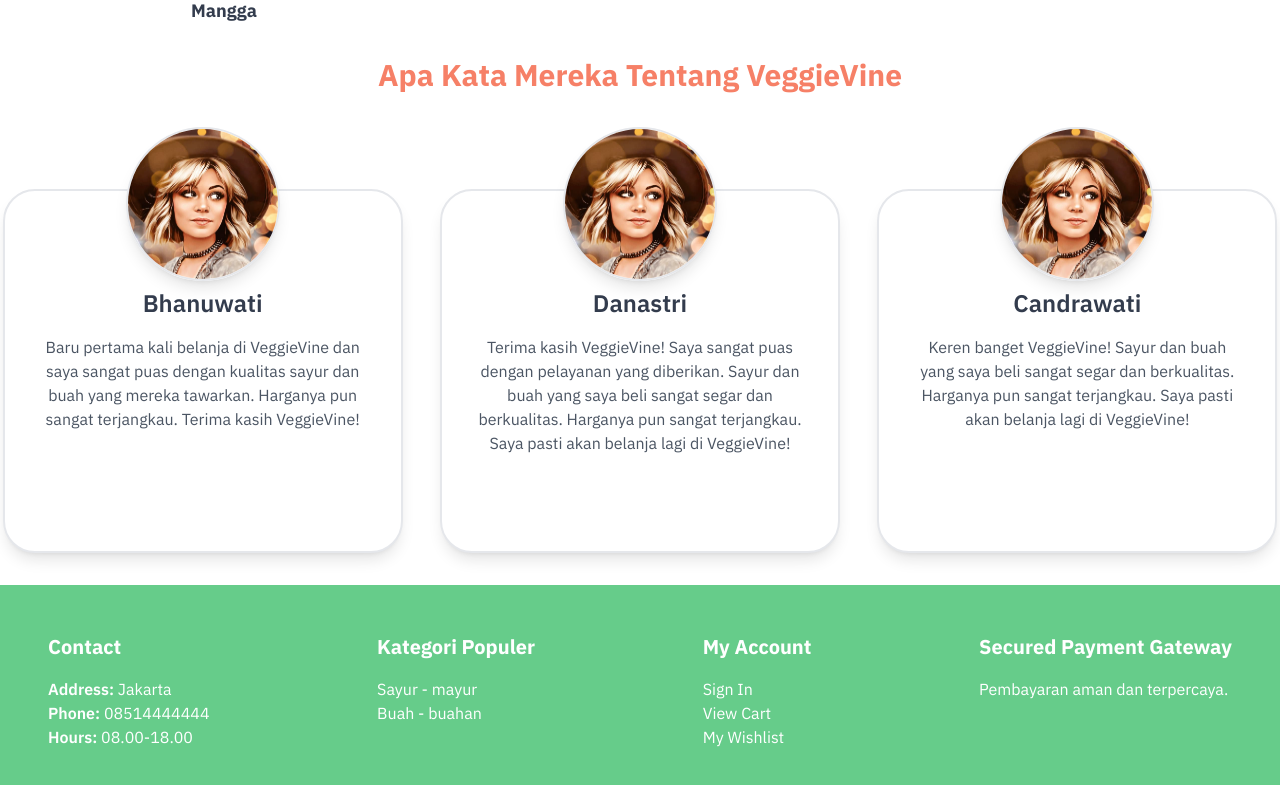
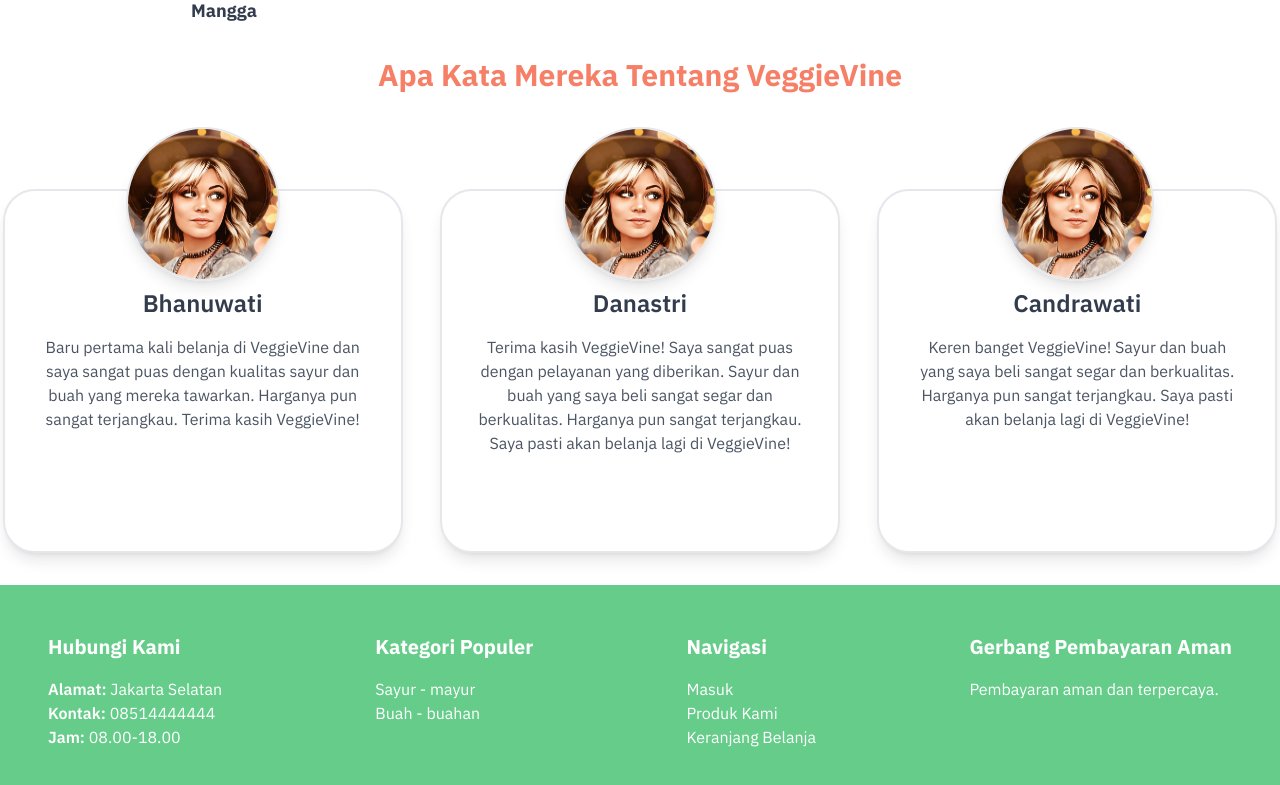
Before and after one commit to VeggieVine/frontend, a Next.js app: page / in a window 1280 px wide. Shown: the part 2152-2937 px from the top of the page. Built offline with nearby package versions, Linux system fonts and the light colour scheme; no server answers.

Commit message:
Update Footer.jsx

```diff
--- a/src/app/__components__/Footer.jsx
+++ b/src/app/__components__/Footer.jsx
@@ -6,18 +6,18 @@ export default function Footer() {
             <div className="container">
                 <div className="flex justify-between">
                     <div className="text-left">
-                        <h5 className="mb-4 text-xl font-bold">Contact</h5>
+                        <h5 className="mb-4 text-xl font-bold">Hubungi Kami</h5>
                         <ul>
                             <li>
-                                <span className="font-semibold">Address: </span>
-                                Jakarta
+                                <span className="font-semibold">Alamat: </span>
+                                Jakarta Selatan
                             </li>
                             <li>
-                                <span className="font-semibold">Phone: </span>
+                                <span className="font-semibold">Kontak: </span>
                                 08514444444
                             </li>
                             <li>
-                                <span className="font-semibold">Hours: </span>
+                                <span className="font-semibold">Jam: </span>
                                 08.00-18.00
                             </li>
                         </ul>
@@ -32,16 +32,16 @@ export default function Footer() {
                         </ul>
                     </div>
                     <div className="text-left">
-                        <h5 className="mb-4 text-xl font-bold">My Account</h5>
+                        <h5 className="mb-4 text-xl font-bold">Navigasi</h5>
                         <ul>
-                            <li>Sign In</li>
-                            <li>View Cart</li>
-                            <li>My Wishlist</li>
+                            <li>Masuk</li>
+                            <li>Produk Kami</li>
+                            <li>Keranjang Belanja</li>
                         </ul>
                     </div>
                     <div className="text-left">
                         <h5 className="mb-4 text-xl font-bold">
-                            Secured Payment Gateway
+                            Gerbang Pembayaran Aman
                         </h5>
                         <ul>
                             <li>Pembayaran aman dan terpercaya.</li>
```
